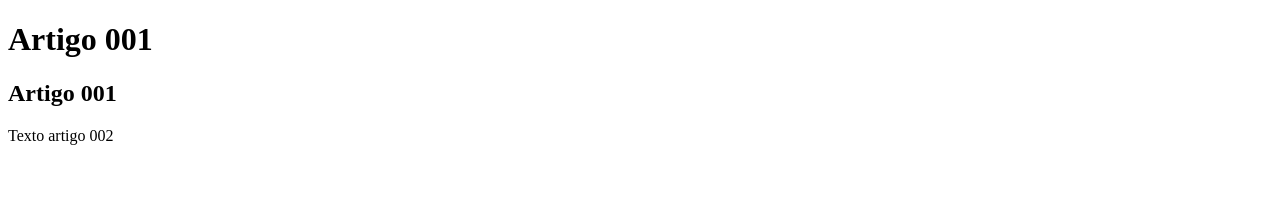
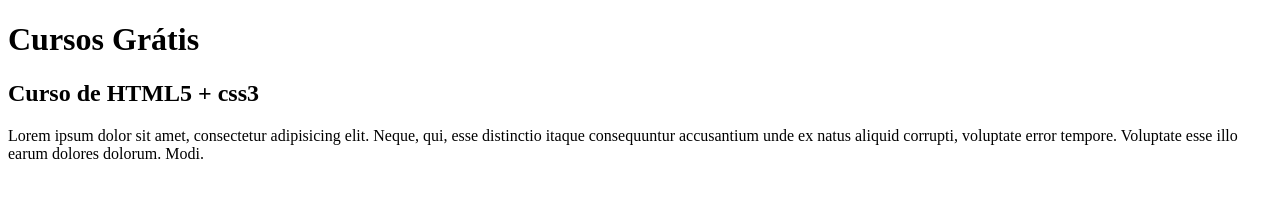
Before and after one commit to Elvis0032/pojeto-site, a plain HTML site: page index.html in a window 1280 px wide. Drawn offline with Linux system fonts and the light colour scheme.

Commit message:
iniciei o conteudo

```diff
--- a/index.html
+++ b/index.html
@@ -8,11 +8,11 @@
 <body>
     <main>
         <header>
-            <h1>Artigo 001</h1>
+            <h1>Cursos Grátis</h1>
         </header>
         <article>
-            <h2>Artigo 001</h2>
-            <p>Texto artigo 002</p>
+            <h2>Curso de HTML5 + css3</h2>
+            <p>Lorem ipsum dolor sit amet, consectetur adipisicing elit. Neque, qui, esse distinctio itaque consequuntur accusantium unde ex natus aliquid corrupti, voluptate error tempore. Voluptate esse illo earum dolores dolorum. Modi.</p>
         </article>
     </main>
 </body>
```
